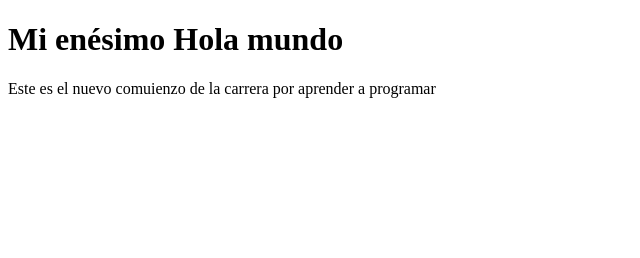
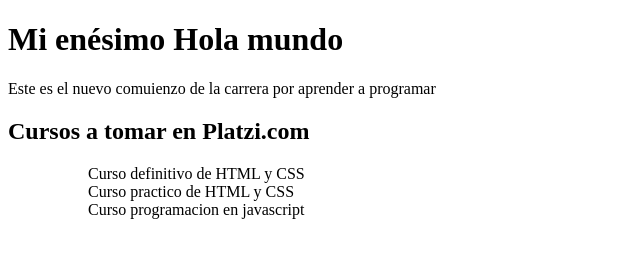
Before and after one commit to jocsancamilo/proyecto_0, a plain HTML site: page Index.html in a window 1280 px wide. Shown: the whole page, without its empty margins (0-640 px from the left). Drawn offline with Linux system fonts and the light colour scheme.

Commit message:
Se agrego lista cursos a tomar

```diff
--- a/Index.html
+++ b/Index.html
@@ -9,5 +9,12 @@
 <body>
     <h1>Mi enésimo Hola mundo</h1>
     <p>Este es el nuevo comuienzo de la carrera por aprender a programar</p>
+
+    <h2>Cursos a tomar en Platzi.com</h2>
+        <ul>
+            <ol>Curso definitivo de HTML y CSS</ol>
+            <ol>Curso practico de HTML y CSS</ol>
+            <ol>Curso programacion en javascript</ol>
+        </ul>
 </body>
 </html>
```
